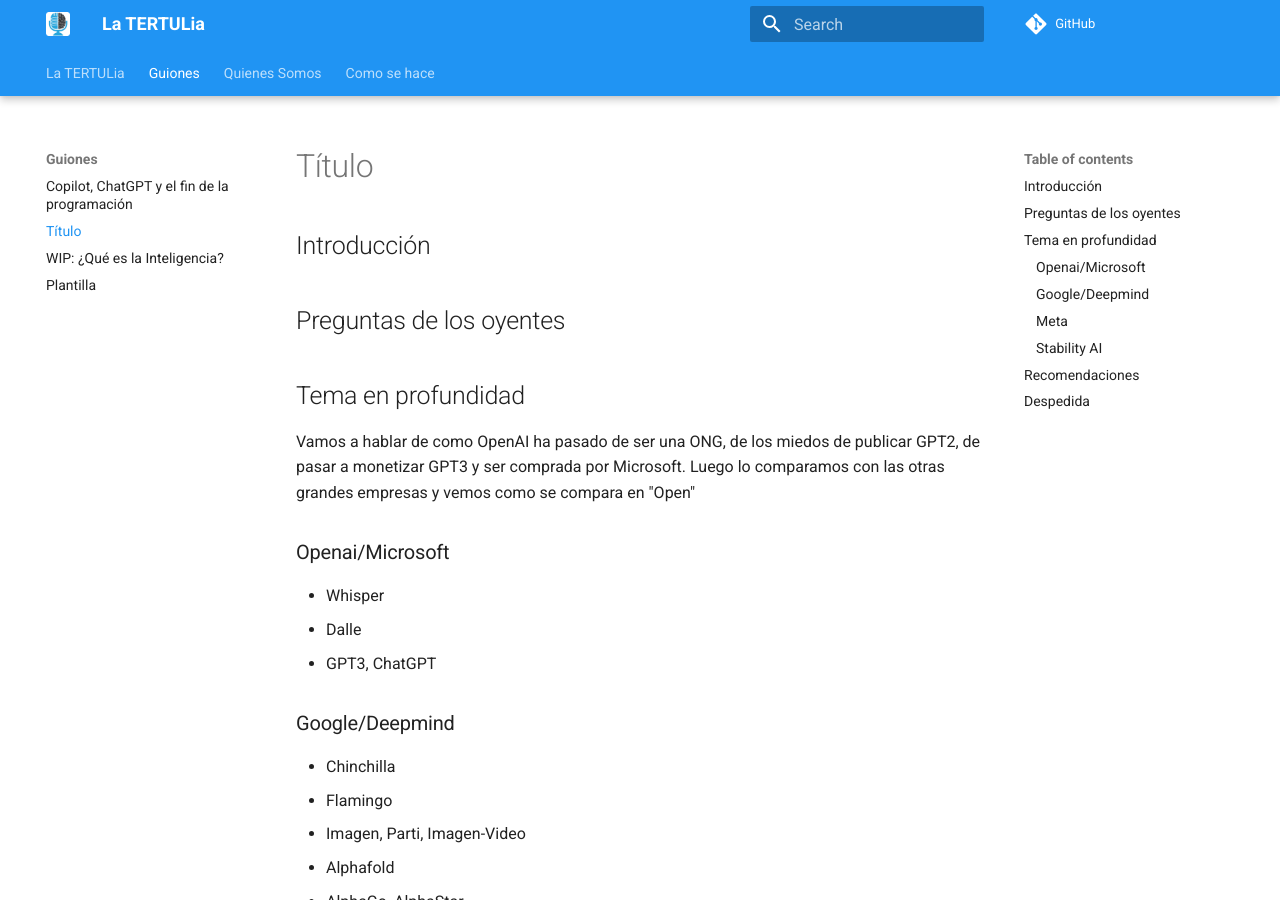
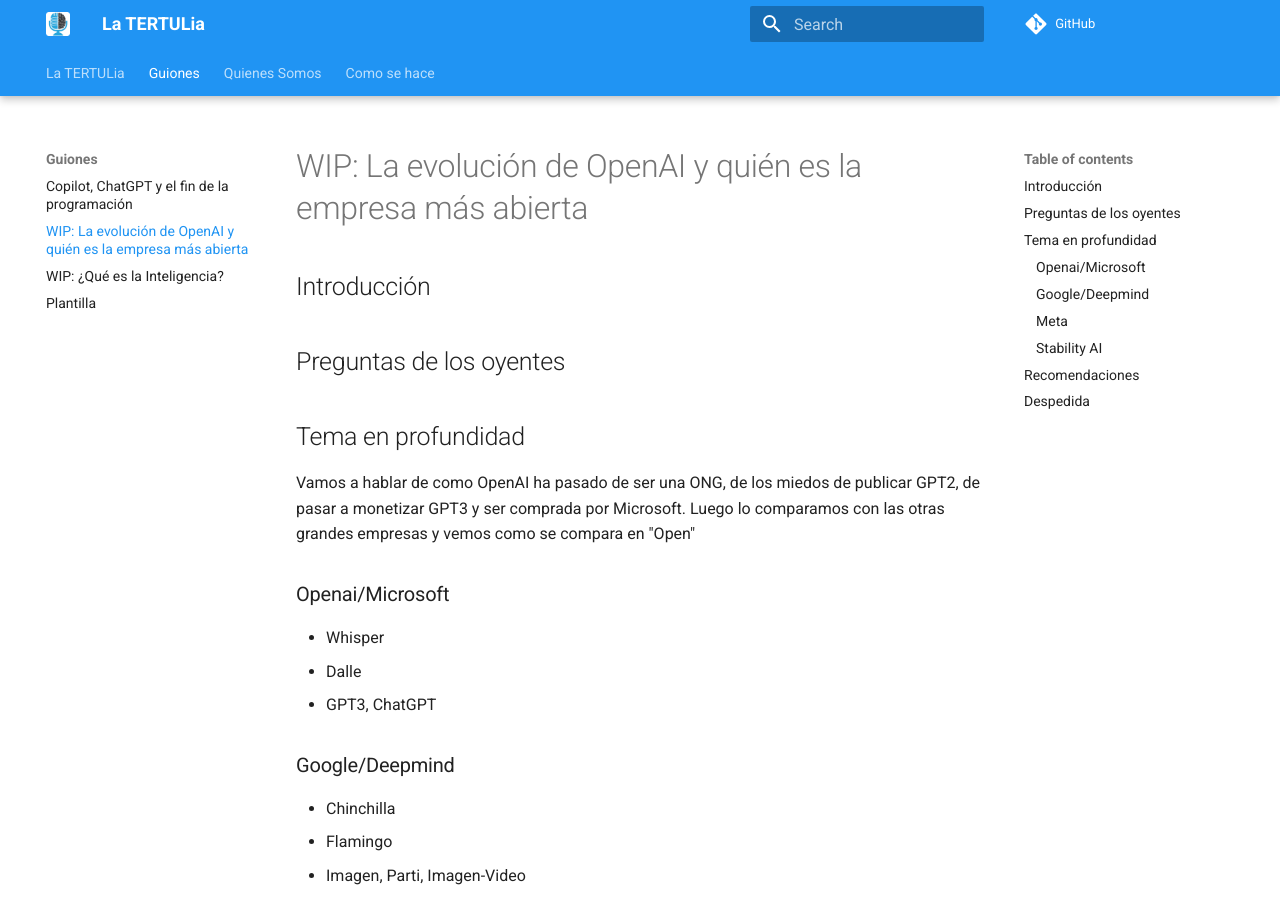
Before and after one commit to ironbar/tertulia_inteligencia_artificial, an MkDocs documentation site: the page built from docs/guiones/wip_openai_closedai_y_competencia.md, in a window 1280 px wide and 900 px high. Built offline with MkDocs 1.6.1 and Material for MkDocs 9.7.7, drawn with Linux system fonts in a browser that asks for light colours; comment, search, counter and statistics services are not loaded.

Commit message:
Update wip_openai_closedai_y_competencia.md

```diff
--- a/docs/guiones/wip_openai_closedai_y_competencia.md
+++ b/docs/guiones/wip_openai_closedai_y_competencia.md
@@ -1,4 +1,4 @@
-# Título
+# WIP: La evolución de OpenAI y quién es la empresa más abierta
 
 ## Introducción
 
```
